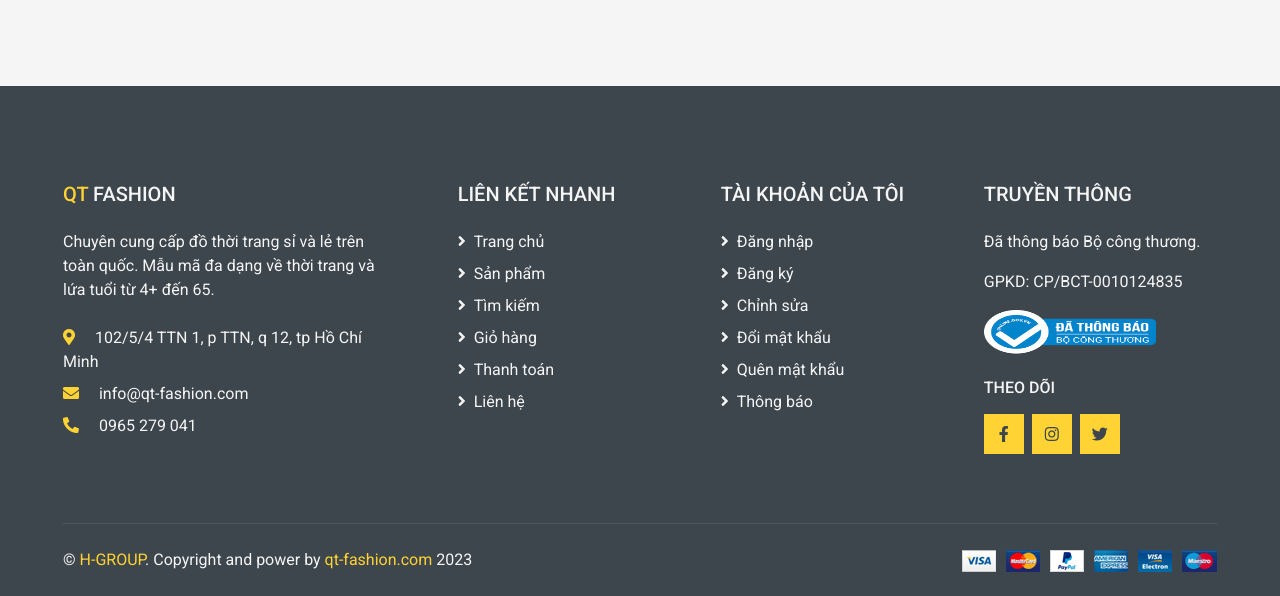
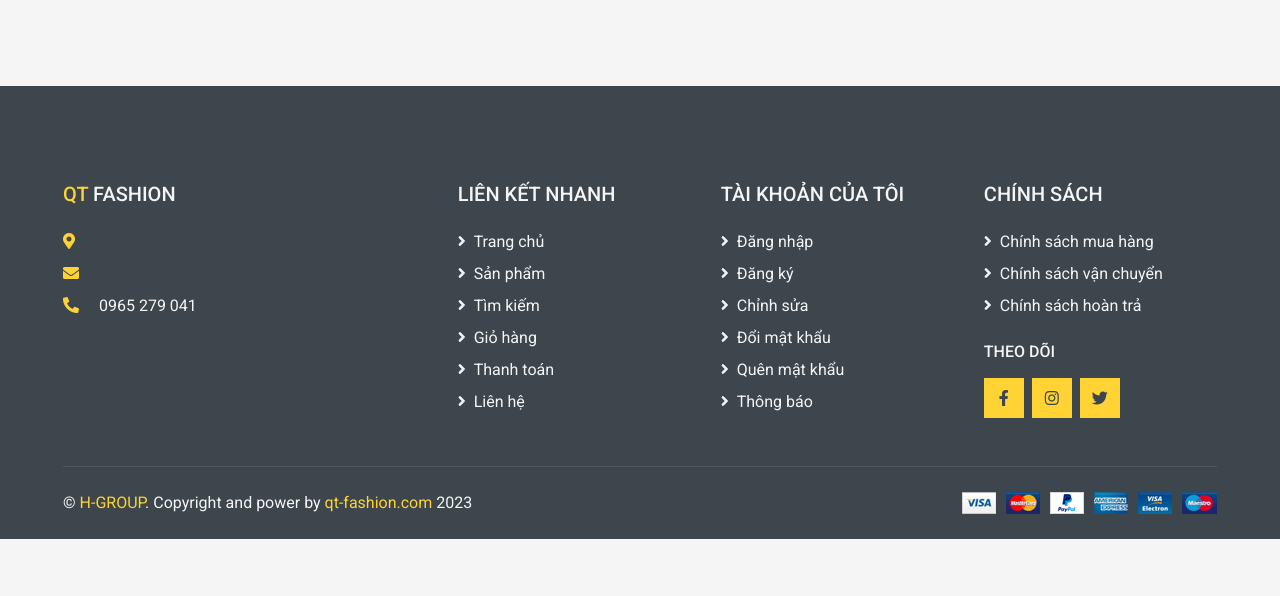
Before and after one commit to subway90/qtshop, a PHP site: page /Controller/index.php in a window 1280 px wide. Shown: the part 1884-2480 px from the top of the page. After the commit the page ends 2423 px from the top, so only its background shows below. Run offline with PHP 8.4, Linux system fonts and the light colour scheme; data that the repository does not hold is empty; some libraries are stand-ins or nearby versions.

Commit message:
Sửa footer

```diff
--- a/View/user/footer2.php
+++ b/View/user/footer2.php
@@ -4,13 +4,13 @@
             <div class="col-lg-4 col-md-12 mb-5 pr-3 pr-xl-5">
                 <h5 class="text-secondary text-uppercase mb-4"><span class="text-primary">QT</span> FASHION</h5>
                 <p class="mb-4">
-                    Chuyên cung cấp đồ thời trang sỉ và lẻ trên toàn quốc. Mẫu mã đa dạng về thời trang và lứa tuổi từ 4+ đến 65.
+                    <?=$info['web_introduce']?>
                 </p>
                 <p class="mb-2"><i class="fa fa-map-marker-alt text-primary mr-3"></i>
-                    102/5/4 TTN 1, p TTN, q 12, tp Hồ Chí Minh
+                <?=$info['web_address']?>
                 </p>
                 <p class="mb-2"><i class="fa fa-envelope text-primary mr-3"></i>
-                    info@qt-fashion.com
+                <?=$info['web_email']?>
             </p>
                 <p class="mb-0"><i class="fa fa-phone-alt text-primary mr-3"></i>
                 0<?=number_format(965279041,0,' ',' ')?>
@@ -52,18 +52,20 @@
                         </div>
                     </div>
                     <div class="col-md-4 mb-5">
-                        <h5 class="text-secondary text-uppercase mb-4">TRUYỀN THÔNG</h5>
-                        <p>Đã thông báo Bộ công thương.</p>
-                        <p>GPKD: CP/BCT-0010124835</p>
-                        <img src="../View/img/bocongthuong.png" height="15%" width="74%" alt="bộ công thương">
-                        <h6 class="text-secondary text-uppercase mt-4 mb-3">Theo dõi</h6>
+                        <h5 class="text-secondary text-uppercase mb-4">CHÍNH SÁCH</h5>
+                        <div class="d-flex flex-column justify-content-start">
+                            <a class="text-secondary mb-2" href="index.php"><i class="fa fa-angle-right mr-2"></i>Chính sách mua hàng</a>
+                            <a class="text-secondary mb-2" href="index.php"><i class="fa fa-angle-right mr-2"></i>Chính sách vận chuyển</a>
+                            <a class="text-secondary mb-2" href="index.php"><i class="fa fa-angle-right mr-2"></i>Chính sách hoàn trả</a>
+                        </div>
+                        <h6 class="text-secondary text-uppercase mt-3 mb-3">Theo dõi</h6>
                         <div class="d-flex">
 
-                            <a class="btn btn-primary btn-square mr-2" href="https://fb.com/ngmh3105"><i class="fab fa-facebook-f"></i></a>
+                            <a class="btn btn-primary btn-square mr-2" href="<?=$info['link_fanpage']?>"><i class="fab fa-facebook-f"></i></a>
 
-                            <a class="btn btn-primary btn-square mr-2" href="https://instagram.com"><i class="fab fa-instagram"></i></a>
+                            <a class="btn btn-primary btn-square mr-2" href="<?=$info['link_instagram']?>"><i class="fab fa-instagram"></i></a>
 
-                            <a class="btn btn-primary btn-square" href="https://x.com"><i class="fab fa-twitter"></i></a>
+                            <a class="btn btn-primary btn-square" href="<?=$info['link_twitter']?>"><i class="fab fa-twitter"></i></a>
                         </div>
                     </div>
                 </div>
```
